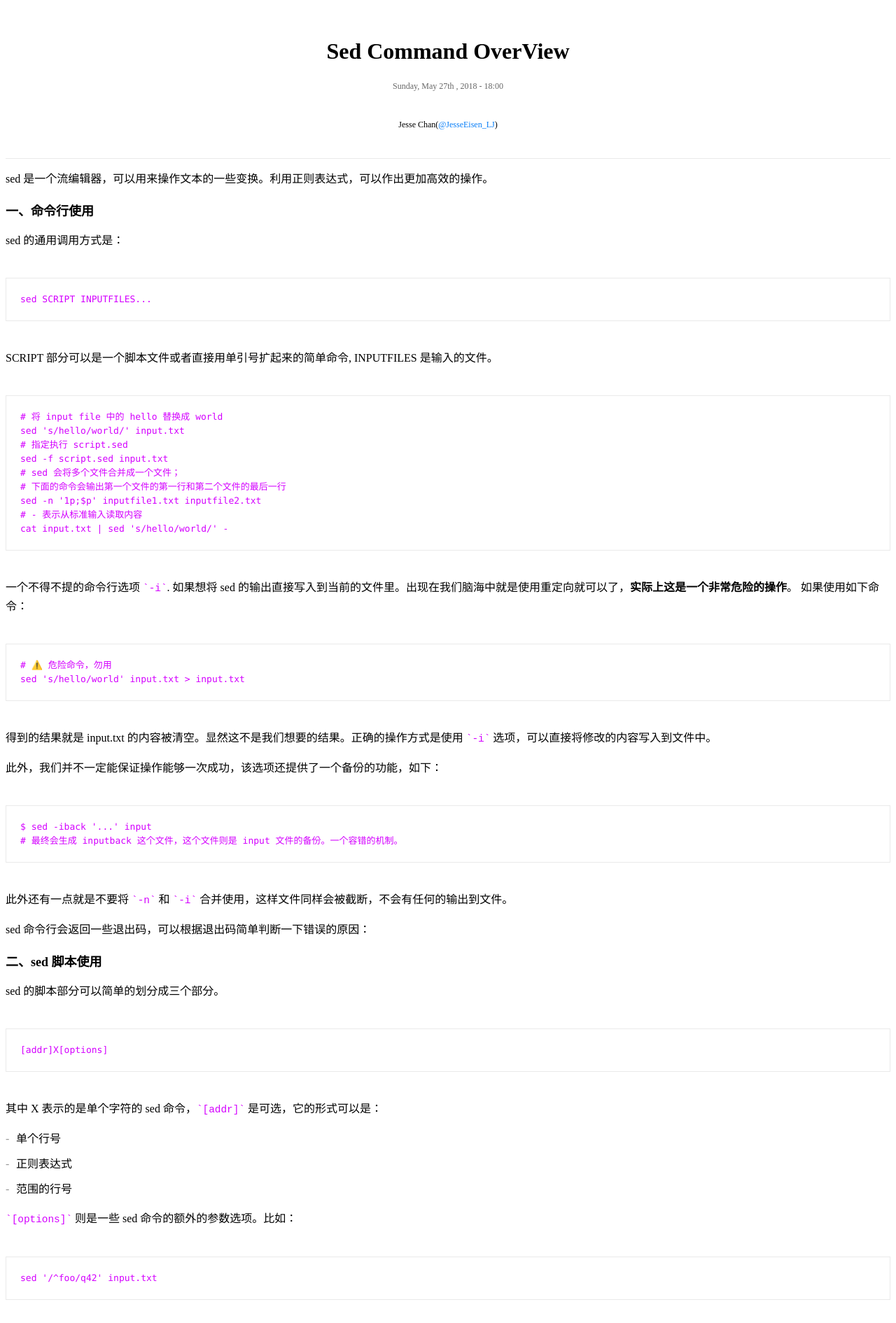
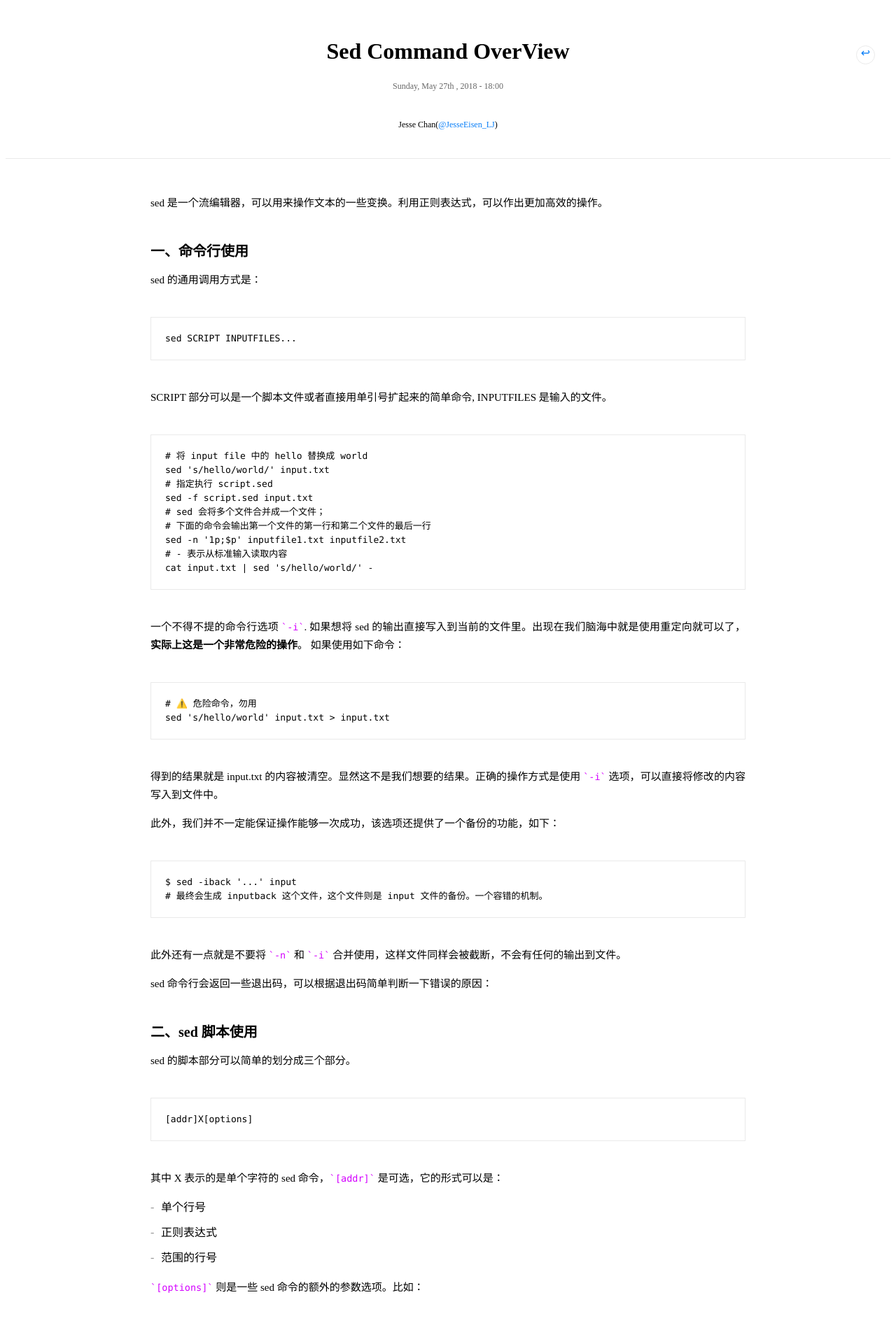
Before and after one commit to JesseEisen/JesseEisen.github.io, a Jekyll site: the page built from _posts/2018-05-27-sed-work.md, in a window 1280 px wide. Shown: the top 1891 px of the page at 70% size. Built offline with Jekyll 4.4.1, drawn with Linux system fonts in a browser that asks for light colours.

Commit message:
fix some css show

```diff
--- a/_layouts/post.html
+++ b/_layouts/post.html
@@ -5,9 +5,9 @@ layout: posts
 <div class="post">
 
   <header class="post-header">
-    <!-- <div class="return">
+    <div class="return">
     <a class="returns" href="/essay">↩︎</a>
-    </div> -->
+    </div>
     <div class="post-title">{{ page.title }}</div>
     <div class="post-date">
        <span>
--- a/css/newpost.css
+++ b/css/newpost.css
@@ -1,8 +1,11 @@
 .page-content {
-    margin-bottom: 100px;
-    font-family:
+    margin:0 auto 100px;
 }
 
+.post-content {
+    width: 850px;
+    margin: 50px auto;
+}
 
 .post-header {
     margin-top: 50px;
@@ -41,6 +44,17 @@
     border-bottom: 1px solid #eaeaea;
 }
 
+.return {
+    position: absolute;
+    right: 30px;
+    top: 65px;
+    height: 25px;
+    width: 25px;
+    border: 1px solid #eaeaea;
+    border-radius: 50%;
+    text-align:center;
+  }
+
 a {
     color: #067df7;
     text-decoration: none;
@@ -48,8 +62,9 @@ a {
 
 p {
     font-weight: 400;
-    font-size: 16px;
+    font-size: 15px;
     line-height: 26px;
+    text-align: justify;
 }
 
 b {
@@ -67,13 +82,14 @@ h2 {
 }
 
 h3 {
+    margin: 40px 0 0 0;
     font-weight: bold;
-    font-size: 18px;
+    font-size: 20px;
 }
 
 h4 {
     font-weight: bold;
-    font-size: 16px;
+    font-size: 18px;
 }
 
 blockquote {
@@ -86,6 +102,7 @@ blockquote {
 }
 
 code {
+    font-family: Menlo, Monaco, "Lucida Console", "Liberation Mono", "DejaVu Sans Mono", "Bitstream Vera Sans Mono", "Courier New", monospace, serif;
     color: #d400ff;
     font-size: 0.9em;
     white-space: pre-wrap;
@@ -131,7 +148,7 @@ pre {
 }
 
 pre > code {
-    font-family: Menlo, Monaco, "Lucida Console", "Liberation Mono", "DejaVu Sans Mono", "Bitstream Vera Sans Mono", "Courier New", monospace, serif;
+    color: #000;
     font-size: 13px;
     line-height: 20px;
 }
```
